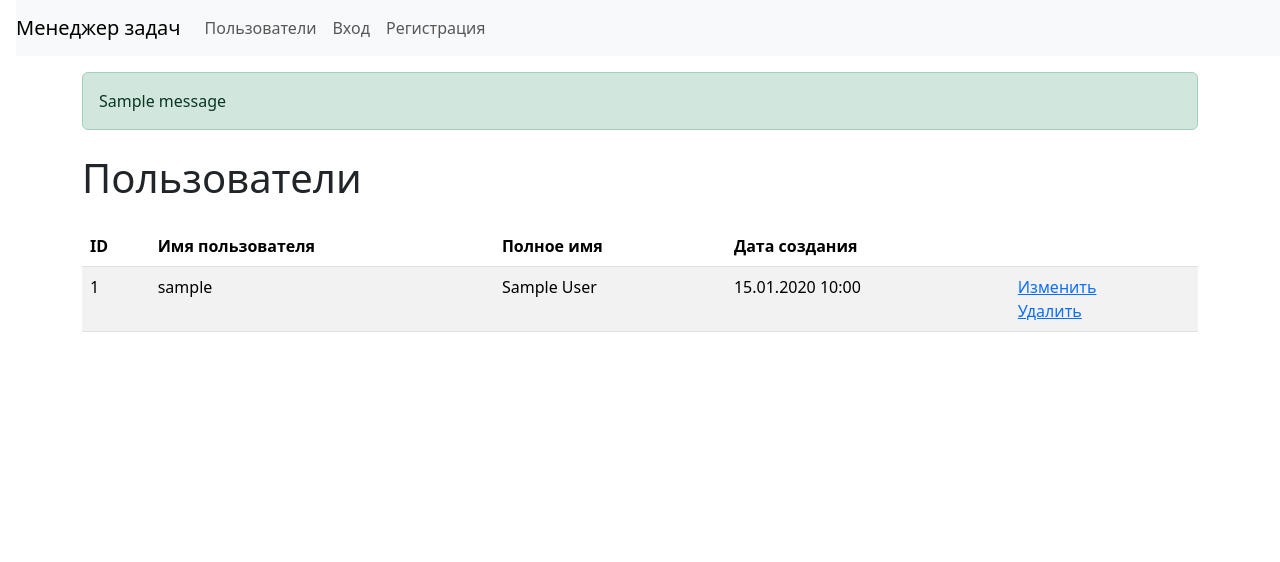
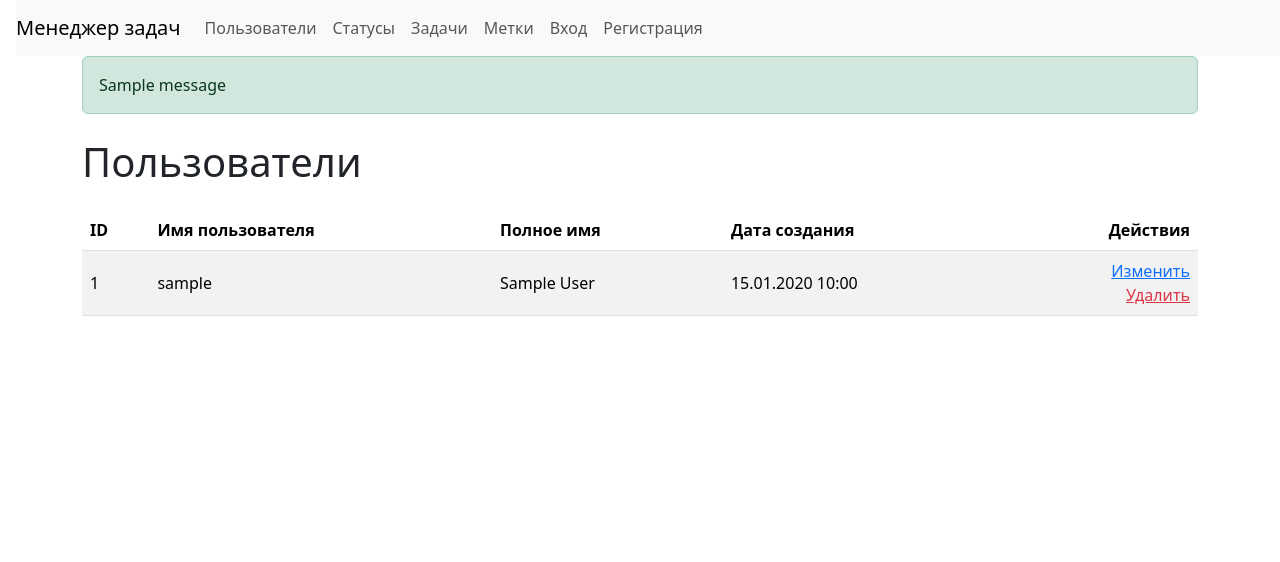
Before and after one commit to spoddub/python-project-52, a Django app: page /users/ in a window 1280 px wide. Shown: the top 562 px of the page. Run offline with Django 5.2, Linux system fonts and the light colour scheme; tables that the repository leaves empty hold one stand-in row (values such as "Sample post"); one stand-in notice (Sample message) is shown; some libraries are stand-ins or nearby versions.

Commit message:
update index

```diff
--- a/templates/users/index.html
+++ b/templates/users/index.html
@@ -1,16 +1,58 @@
-{% extends "base.html" %}
+<!DOCTYPE html>
+<html lang="ru-ru">
+  <head>
+    <meta name="viewport" content="width=device-width, initial-scale=1, shrink-to-fit=no">
+    <title>Менеджер задач Hexlet</title>
+    <link href="https://cdn.jsdelivr.net/npm/bootstrap@5.3.3/dist/css/bootstrap.min.css" rel="stylesheet">
+    <script src="https://cdn.jsdelivr.net/npm/bootstrap@5.3.3/dist/js/bootstrap.bundle.min.js"></script>
+  </head>
+  <body class="d-flex flex-column min-vh-100">
+    <nav class="navbar navbar-expand-lg navbar-light bg-light ms-3">
+      <a class="navbar-brand" href="/">Менеджер задач</a>
+      <button class="navbar-toggler" data-bs-toggle="collapse" data-bs-target="#navbarToggleExternalContent">
+        <span class="navbar-toggler-icon"></span>
+      </button>
+      <div class="collapse navbar-collapse" id="navbarToggleExternalContent">
+        <ul class="navbar-nav mr-auto">
+          <li class="nav-item"><a class="nav-link" href="/users/">Пользователи</a></li>
+          <li class="nav-item"><a class="nav-link" href="/statuses/">Статусы</a></li>
+          <li class="nav-item"><a class="nav-link" href="/tasks/">Задачи</a></li>
+          <li class="nav-item"><a class="nav-link" href="/labels/">Метки</a></li>
+        </ul>
+        <ul class="navbar-nav">
+          {% if request.user.is_authenticated %}
+            <li class="nav-item">
+              <form method="post" action="/logout/" class="d-inline">
+                {% csrf_token %}
+                <button type="submit" class="nav-link btn btn-link p-0">Выход</button>
+              </form>
+            </li>
+          {% else %}
+            <li class="nav-item"><a class="nav-link" href="/login/">Вход</a></li>
+            <li class="nav-item"><a class="nav-link" href="/users/create/">Регистрация</a></li>
+          {% endif %}
+        </ul>
+      </div>
+    </nav>
 
-{% block content %}
+    <div class="container wrapper flex-grow-1">
+
+      {% if messages %}
+        {% for message in messages %}
+          <div class="alert alert-{{ message.tags }}">{{ message }}</div>
+        {% endfor %}
+      {% endif %}
+
       <h1 class="my-4">Пользователи</h1>
 
-<table class="table table-striped">
+      <table class="table table-striped align-middle">
         <thead>
           <tr>
             <th>ID</th>
             <th>Имя пользователя</th>
             <th>Полное имя</th>
             <th>Дата создания</th>
-      <th></th>
+            <th class="text-end">Действия</th>
           </tr>
         </thead>
         <tbody>
@@ -20,16 +62,23 @@
               <td>{{ u.username }}</td>
               <td>{{ u.first_name }} {{ u.last_name }}</td>
               <td>{{ u.date_joined|date:"d.m.Y H:i" }}</td>
-        <td>
-          <a href="{% url 'users_update' u.id %}">Изменить</a><br>
-          <a href="{% url 'users_delete' u.id %}">Удалить</a>
+              <td class="text-end">
+                <a class="link-primary d-block" href="{% url 'users_update' u.id %}">Изменить</a>
+                <a class="link-danger d-block" href="{% url 'users_delete' u.id %}">Удалить</a>
               </td>
             </tr>
           {% empty %}
-      <tr>
-        <td colspan="5" class="text-body-secondary">Нет пользователей</td>
-      </tr>
+            <tr><td colspan="5" class="text-body-secondary">Нет пользователей</td></tr>
           {% endfor %}
         </tbody>
       </table>
-{% endblock %}
+
+    </div>
+
+    <footer>
+      <div class="container my-5 pt-4 border-top">
+        <a target="_blank" href="https://ru.hexlet.io">Hexlet</a>
+      </div>
+    </footer>
+  </body>
+</html>
```
Lines whose indentation alone changed are shown as unchanged.
